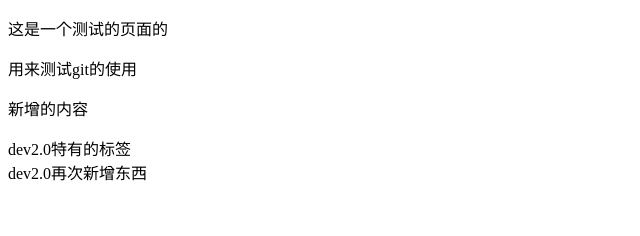
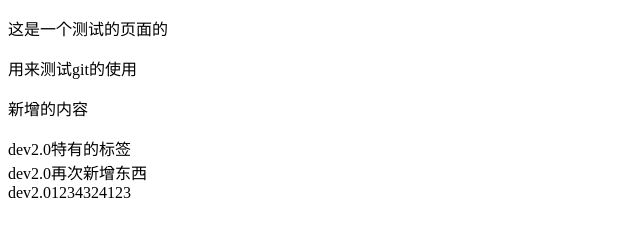
Before and after one commit to bjtuwanghui/git_test, a plain HTML site: page index.html in a window 1280 px wide. Shown: the whole page, without its empty margins (0-640 px from the left). Drawn offline with Linux system fonts and the light colour scheme.

Commit message:
dev2.0 123456532

```diff
--- a/index.html
+++ b/index.html
@@ -14,5 +14,6 @@
 
    <div>dev2.0特有的标签</div>
    <div>dev2.0再次新增东西</div>
+  <div>dev2.01234324123</div>
 </body>
 </html>
```
